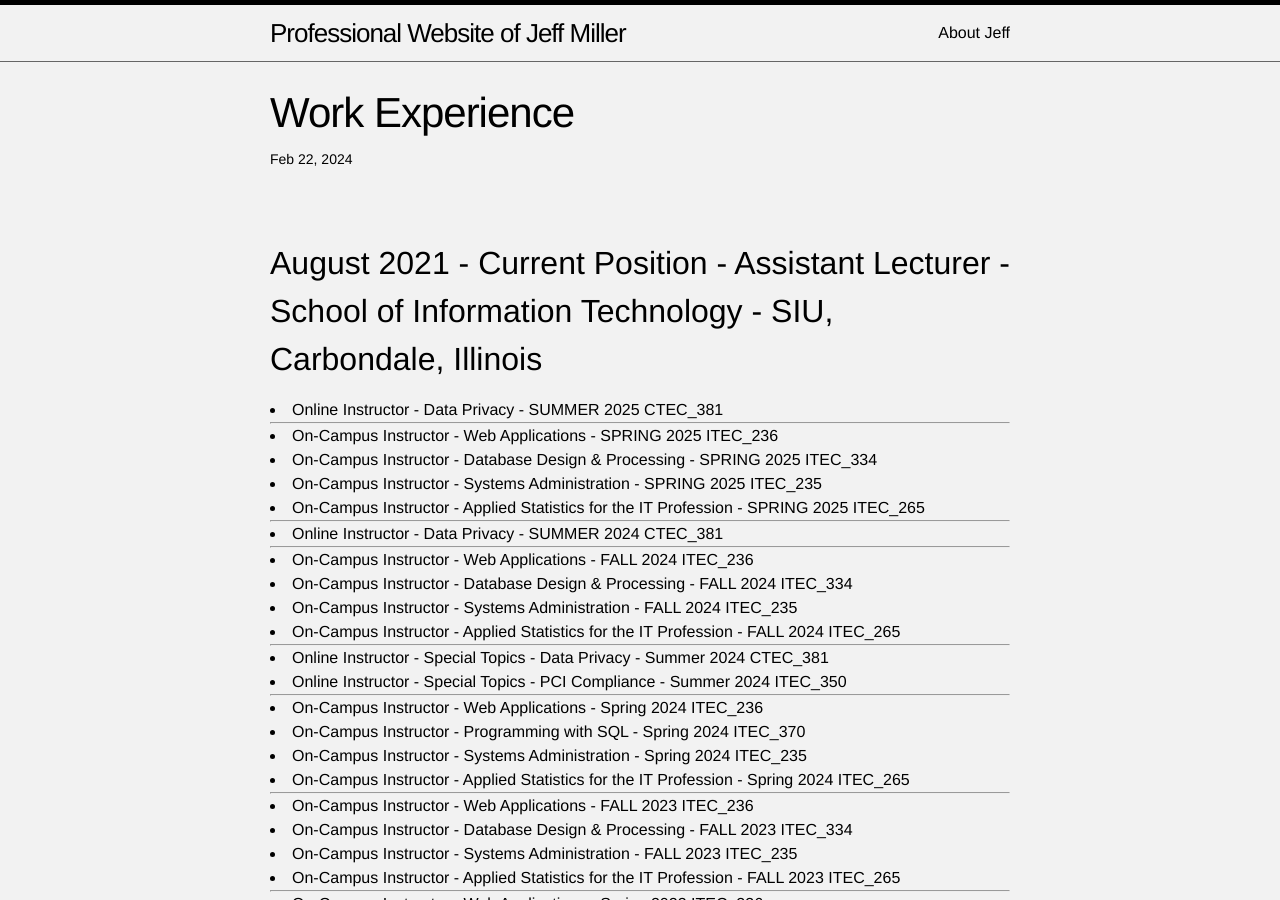
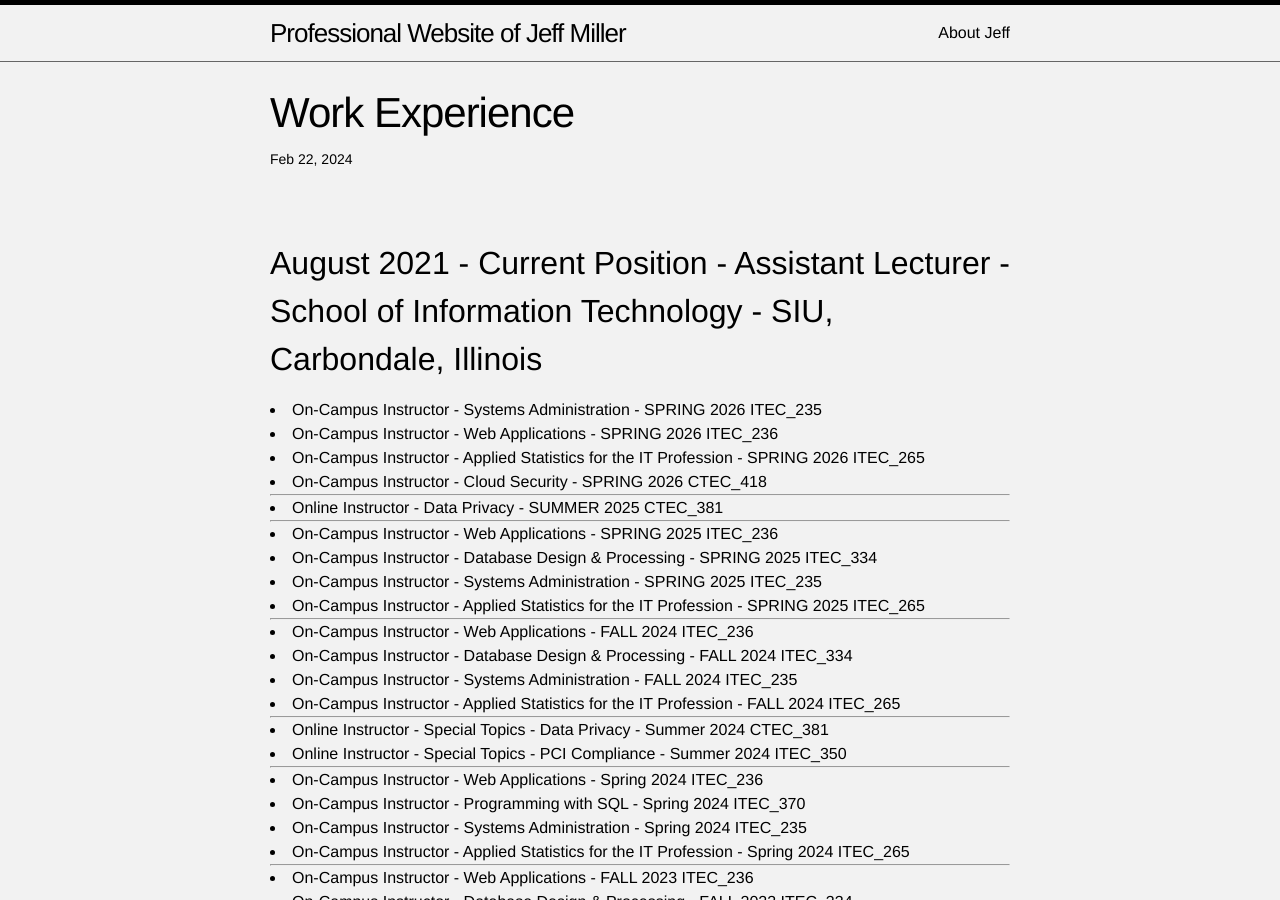
Before and after one commit to jmillersiu/jmillersiu.github.io, a Jekyll site: the page built from _posts/2021-09-21-work_experience.markdown, in a window 1280 px wide and 900 px high. Built offline with Jekyll 4.4.1, drawn with Linux system fonts in a browser that asks for light colours.

Commit message:
Update 2021-09-21-work_experience.markdown

```diff
--- a/_posts/2021-09-21-work_experience.markdown
+++ b/_posts/2021-09-21-work_experience.markdown
@@ -8,14 +8,18 @@ categories: jekyll update
 
 August 2021 - Current Position - Assistant Lecturer - School of Information Technology - SIU, Carbondale, Illinois
 ---
+<li>On-Campus Instructor - Systems Administration - SPRING 2026 ITEC_235</li>
+<li>On-Campus Instructor - Web Applications - SPRING 2026 ITEC_236</li>
+<li>On-Campus Instructor - Applied Statistics for the IT Profession - SPRING 2026 ITEC_265</li>
+<li>On-Campus Instructor - Cloud Security - SPRING 2026 CTEC_418</li>
+---
 <li>Online Instructor - Data Privacy - SUMMER 2025 CTEC_381</li>
 ---
 <li>On-Campus Instructor - Web Applications - SPRING 2025 ITEC_236</li>
 <li>On-Campus Instructor - Database Design & Processing - SPRING 2025 ITEC_334</li>
 <li>On-Campus Instructor - Systems Administration - SPRING 2025 ITEC_235</li>
 <li>On-Campus Instructor - Applied Statistics for the IT Profession - SPRING 2025 ITEC_265</li>
----
-<li>Online Instructor - Data Privacy - SUMMER 2024 CTEC_381</li>
+
 ---
 <li>On-Campus Instructor - Web Applications - FALL 2024 ITEC_236</li>
 <li>On-Campus Instructor - Database Design & Processing - FALL 2024 ITEC_334</li>
```
